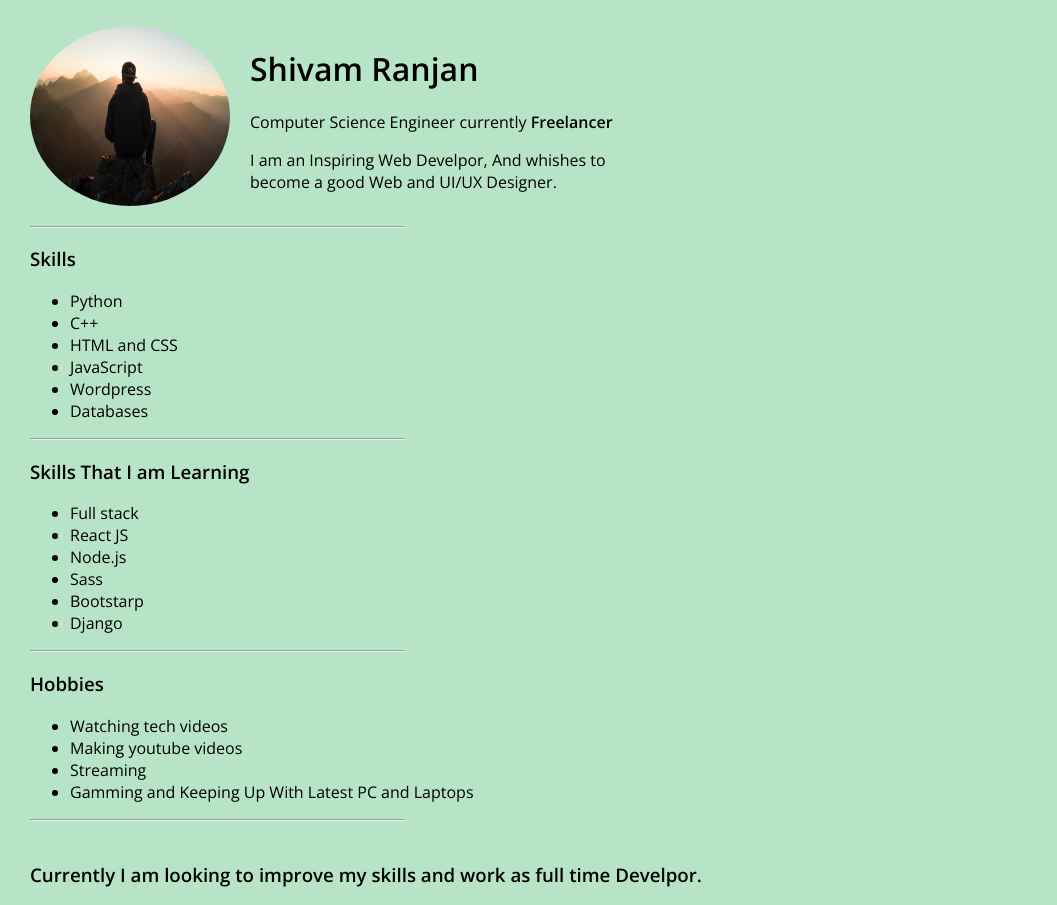
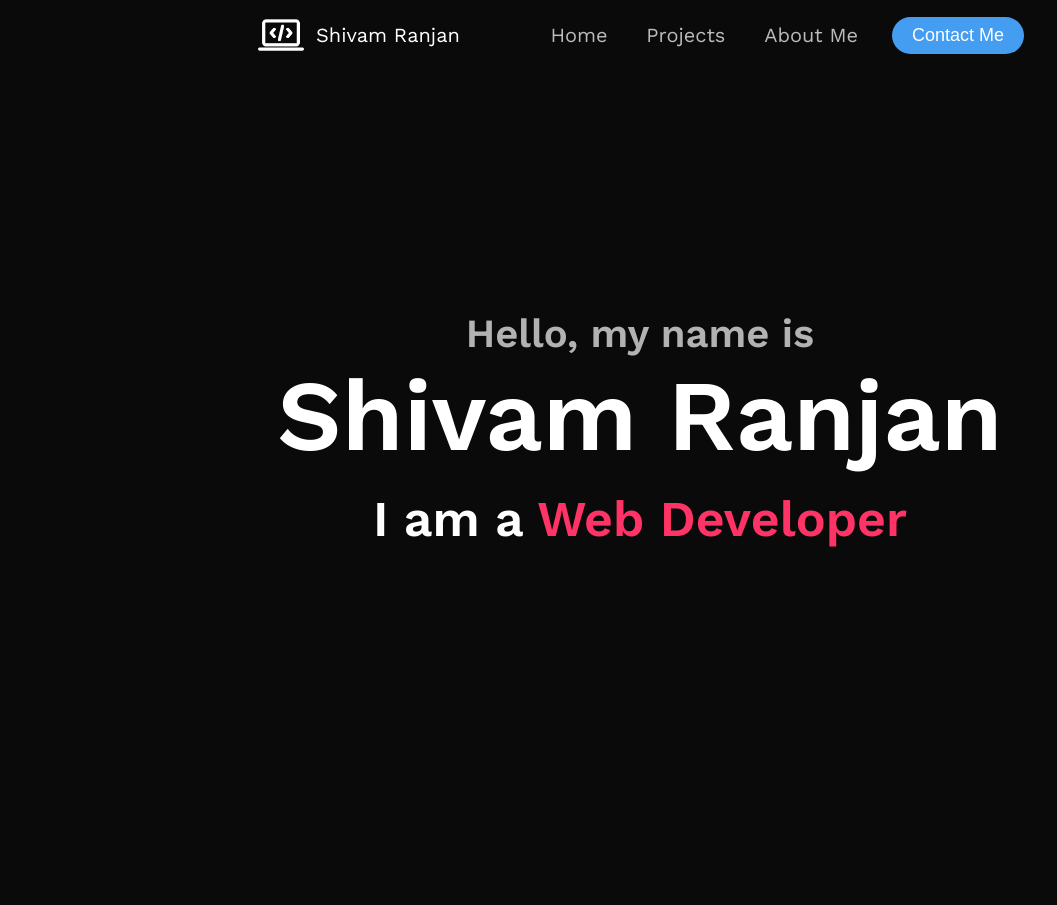
Before and after one commit to Ranjanshivam9/web_learning, a plain HTML site: page index.html in a window 1280 px wide. Shown: the whole page, without its empty margins (0-1057 px from the left). After the commit the page ends 800 px from the top, so only its background shows below. Drawn offline with nearby package versions, Linux system fonts and the light colour scheme.

Commit message:
Add files via upload

```diff
--- /dev/null
+++ b/css/main.css
@@ -0,0 +1,127 @@
+*:focus {
+    outline: 0 !important;
+}
+*{
+    margin: 0;
+    padding: 0;
+
+}
+body{
+
+    font-family: 'Work Sans', sans-serif;
+    background-color: #0A0A0A;
+    color: white ;
+
+
+}
+
+li, a{
+    text-decoration: none;
+    color: #ffffffb9;
+
+
+}
+
+header {
+    display: flex;
+    justify-content: space-between;
+    align-items: center;
+    margin: 10px 20%;
+    font-size: 20px ;
+
+}
+
+.logo-head{
+    margin-right: auto;
+    align-items: center;
+    display: flex;
+    color: #FFFFFF;
+    cursor: pointer;
+}
+.logo-head:hover{
+    opacity: 0.8;
+}
+.logo{
+    cursor: pointer;
+    width: 50px;
+    margin-right: 10px;
+}
+
+.navlist li{
+    display: inline-block;
+    padding: 0 1rem;
+
+}
+.nav{
+    padding-right: 1rem;
+}
+nav{
+
+}
+
+nav a:hover {
+    color: #FFFFFF;
+
+}
+button{
+    border-radius: 50px;
+    padding: 8px 20px;
+    cursor: pointer;
+    border: none;
+    transition: 0.35s;
+    font-size: 18px;
+}
+
+.contact-btn{
+    background-color: #449df0;
+    color: #FFFFFF;
+    margin-left: 18px;
+
+
+}
+
+.contact-btn:hover{
+    opacity: 0.75;
+
+}
+
+.container1{
+    height: 80vh;
+
+    margin: auto;
+    margin-top: 50px;
+}
+
+.welcome-text{
+    text-align: center;
+
+    width: 80%;
+    margin:auto;
+
+    padding-top: 200px;
+
+}
+.welcome-text h4 {
+    font-size: 40px;
+    color: #B2B2B2;
+}
+
+.welcome-text h1 {
+    font-size: 100px;
+
+}
+
+.welcome-text h3 {
+    font-size: 50px;
+    margin-top: 15px;
+
+}
+
+.welcome-text h3 span {
+    color: #FF3366;
+}
+
+.welcome-image{
+    width: 800px;
+    align-items: flex-end;
+}
--- a/index.html
+++ b/index.html
@@ -1,64 +1,43 @@
 <!DOCTYPE html>
-<html lang="en" dir="ltr">
-  <head>
-    <meta charset="utf-8" />
-    <link
-      href="https://fonts.googleapis.com/css2?family=Open+Sans:wght@400;600&display=swap"
-      rel="stylesheet"
-    />
-    <link rel="stylesheet" href="style.css" />
-    <title>My personal website</title>
-  </head>
+<html lang="en">
+<head>
+    <meta charset="UTF-8">
+    <meta name="viewport" content="width=device-width, initial-scale=1.0">
+    <title>Document</title>
+    <link rel="stylesheet" href="css/main.css">
+    <link rel="icon" href="images/logo.png">
+    <link rel="preconnect" href="https://fonts.gstatic.com">
+<link href="https://fonts.googleapis.com/css2?family=Work+Sans:wght@300;400;600&display=swap" rel="stylesheet">
+    <title>Shivam Ranjan</title>
+</head>
+    <header>
 
-  <body>
-    <div class="profile">
-      <img class="profilepic" src="Images/pexels-stefan-stefancik-91224.jpg" alt="">
-      <div class="profiledata">
-        <h1>Shivam Ranjan</h1>
-        <p>Computer Science Engineer currently <strong>Freelancer</strong></p>
-        <p>
-          I am an Inspiring Web Develpor, And whishes to <br> become a good Web and
-          UI/UX Designer.
-        </p>
-      </div>
-  </div>
-    <hr />
+        <a href="index.html" class="logo-head">
+            <img class="logo" src="images/logo.png" alt="">
+            <span class="logo-span">Shivam Ranjan</span>
+        </a>
+        <nav>
+            <ul class="navlist">
+                <li><a href="#">Home</a></li>
+                <li><a href="#">Projects</a></li>
+                <li><a href="#">About Me</a></li>
+            </ul>
+        </nav>
+        <a href="#" ><button class="contact-btn">Contact Me</button> </a>
 
-    <h3>Skills</h3>
-    <ul>
-      <li>Python</li>
-      <li>C++</li>
-      <li>HTML and CSS</li>
-      <li>JavaScript</li>
-      <li>Wordpress</li>
-      <li>Databases</li>
-    </ul>
+    </header>
 
-    <hr />
+    <div class="container1">
+        <div class="welcome-text">
 
-    <h3>Skills That I am Learning</h3>
-    <ul>
-      <li>Full stack</li>
-      <li>React JS</li>
-      <li>Node.js</li>
-      <li>Sass</li>
-      <li>Bootstarp</li>
-      <li>Django</li>
-    </ul>
+            <h4>Hello, my name is </h4>
+            <h1>Shivam Ranjan</h1>
+            <h3>I am a <span>Web Developer</span></h3>
 
-    <hr />
-    <h3>Hobbies</h3>
-    <ul>
-      <li>Watching tech videos</li>
-      <li>Making youtube videos</li>
-      <li>Streaming</li>
-      <li>Gamming and Keeping Up With Latest PC and Laptops</li>
-    </ul>
-    <hr />
-    <br />
-    <h3>
-      Currently I am looking to improve my skills and work as full time
-      Develpor.
-    </h3>
-  </body>
+
+        </div>
+    </div>
+<body>
+
+</body>
 </html>
```
Also changed, not shown: images/android-chrome-192x192.png (added), images/android-chrome-512x512.png (added), images/apple-touch-icon.png (added), images/favicon-16x16.png (added), images/favicon-32x32.png (added), images/favicon.ico (added), images/logo.png (added), images/undraw_programming_2svr.svg (added).
